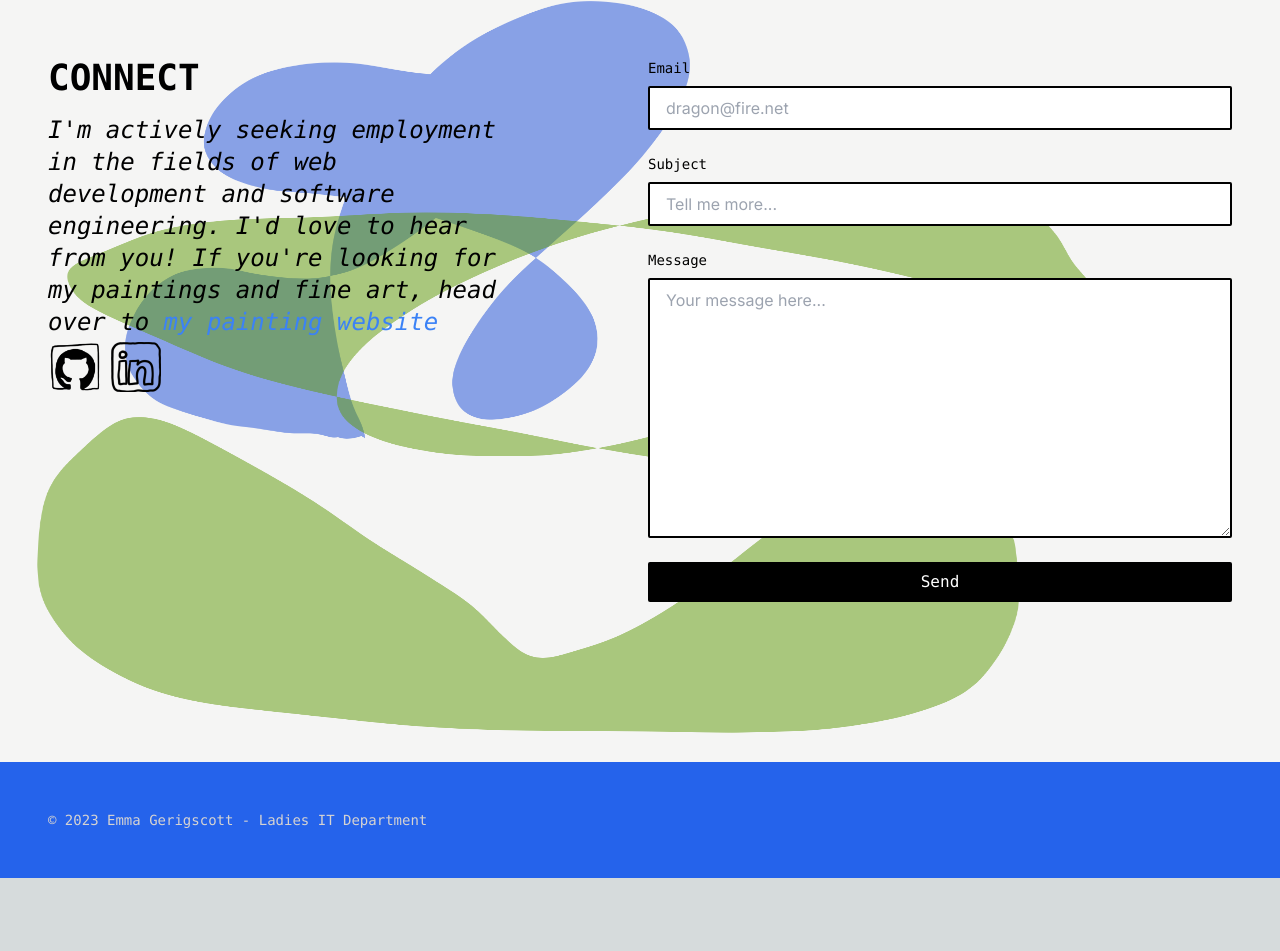
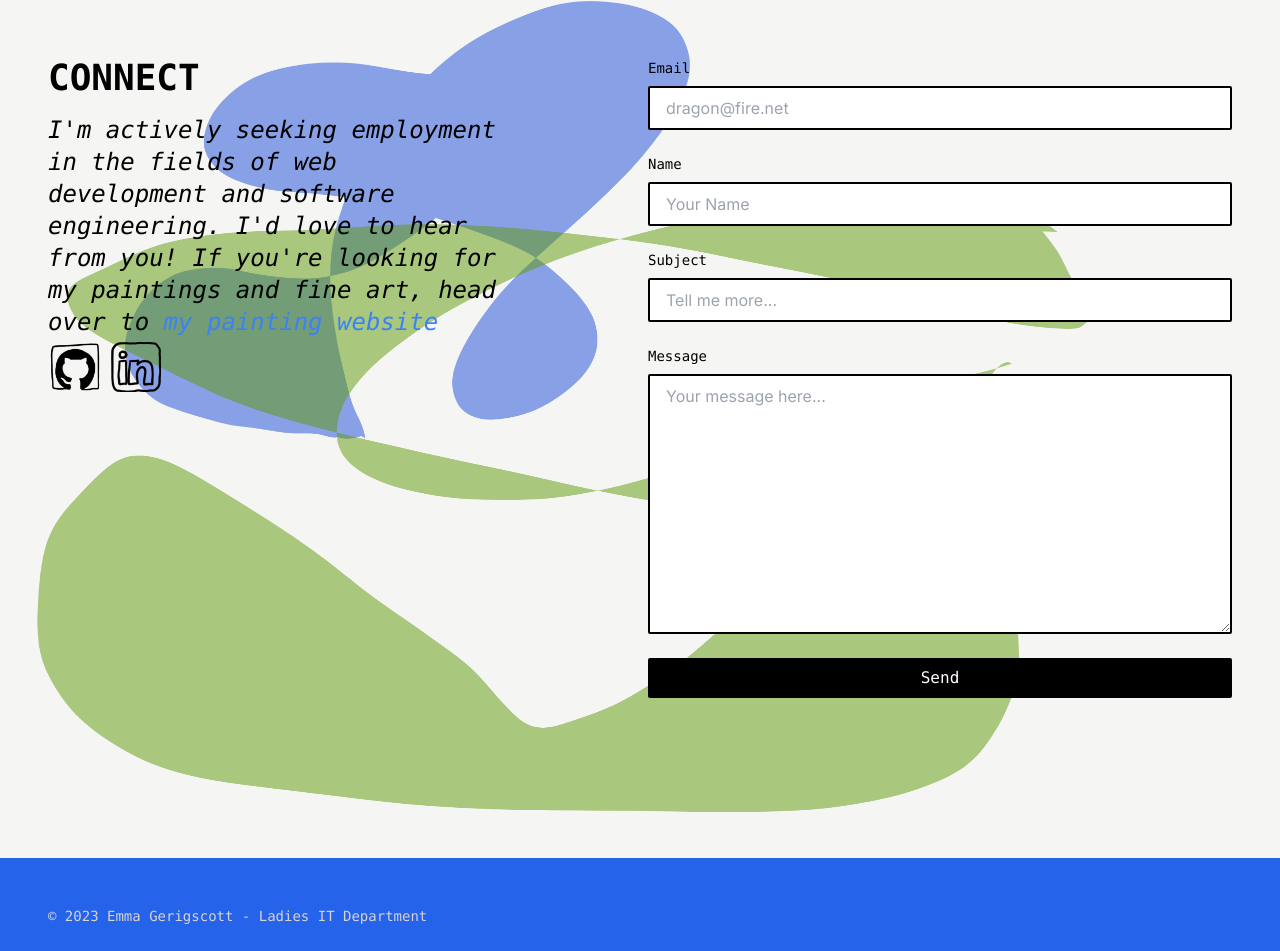
Before and after one commit to emmalgs/dev-portfolio, a Next.js app: page / in a window 1280 px wide. Shown: the part 3281-4232 px from the top of the page. Before the commit the page ends 4159 px from the top, so only its background shows below. Built offline with nearby package versions, Linux system fonts and the light colour scheme.

Commit message:
Add name field to email form

```diff
--- a/src/app/components/EmailSection.tsx
+++ b/src/app/components/EmailSection.tsx
@@ -11,6 +11,7 @@ const EmailSection = () => {
     e.preventDefault();
     const data = {
       email: e.currentTarget.email.value,
+      name: e.currentTarget.name.value,
       subject: e.currentTarget.subject.value,
       message: e.currentTarget.message.value,
     }
@@ -85,6 +86,22 @@ const EmailSection = () => {
         </div>
         <div className="mb-6">
           <label
+            className="text-black block mb-2 text-sm font-mono"
+            htmlFor="name"
+          >
+            Name
+          </label>
+          <input
+            className="border-2 border-black rounded-sm px-4 py-2 block w-full"
+            id="name"
+            type="text"
+            name="name"
+            required
+            placeholder="Your Name"
+          />
+        </div>
+        <div className="mb-6">
+          <label
             className="text-black block text-sm mb-2 font-mono"
             htmlFor="subject"
           >
```
